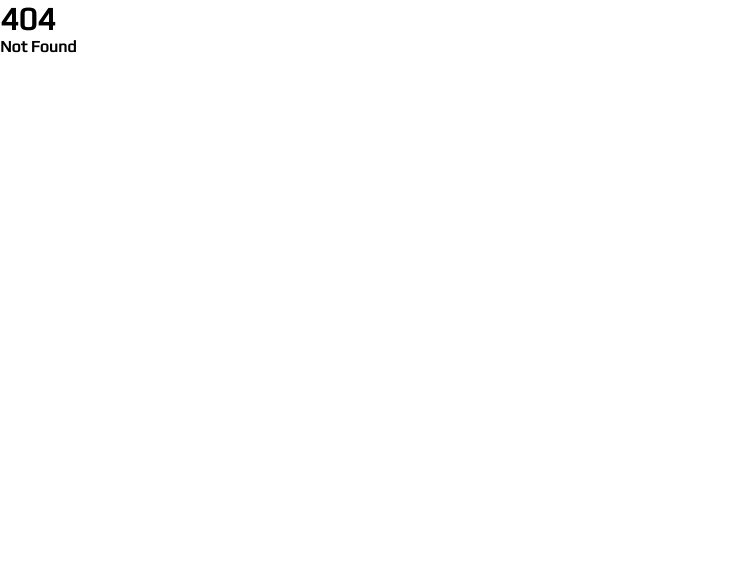
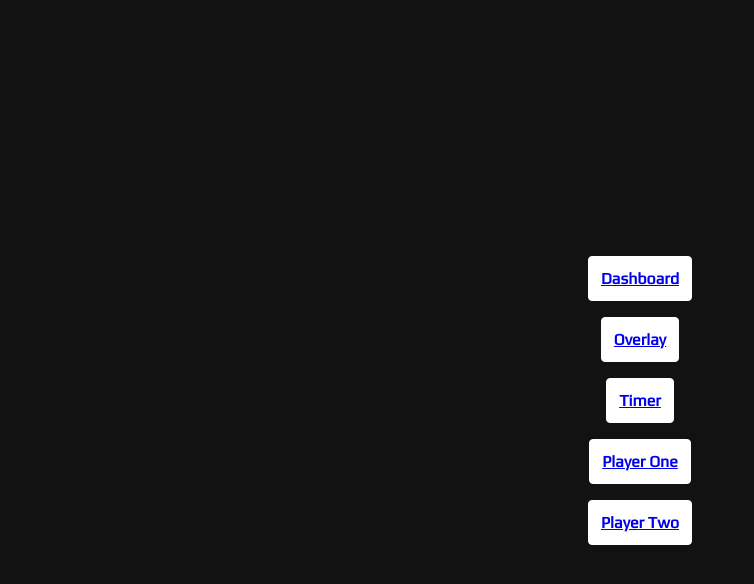
Before and after one commit to AlexRodwell/netrunner-stream-overlay, a SvelteKit app: page / in a window 1280 px wide. Before the commit this address had no page. Shown: the top 584 px of the page, without its empty margins (0-754 px from the left). Built offline with nearby package versions, Linux system fonts and the light colour scheme.

Commit message:
feat: added home page for quick navigation when first accessing the app

```diff
--- /dev/null
+++ b/src/routes/+page.svelte
@@ -0,0 +1,19 @@
+<a class="button" href="/dashboard">Dashboard</a>
+
+<a class="button" href="/overlay">Overlay</a>
+<a class="button" href="/overlay/timer">Timer</a>
+<a class="button" href="/overlay/player/one">Player One</a>
+<a class="button" href="/overlay/player/two">Player Two</a>
+
+<style lang="scss">
+	:global(body) {
+		width: 100vw;
+		height: 100vh;
+		display: flex;
+		flex-direction: column;
+		justify-content: center;
+		align-items: center;
+		gap: 1rem;
+		background-color: #121212;
+	}
+</style>
```
